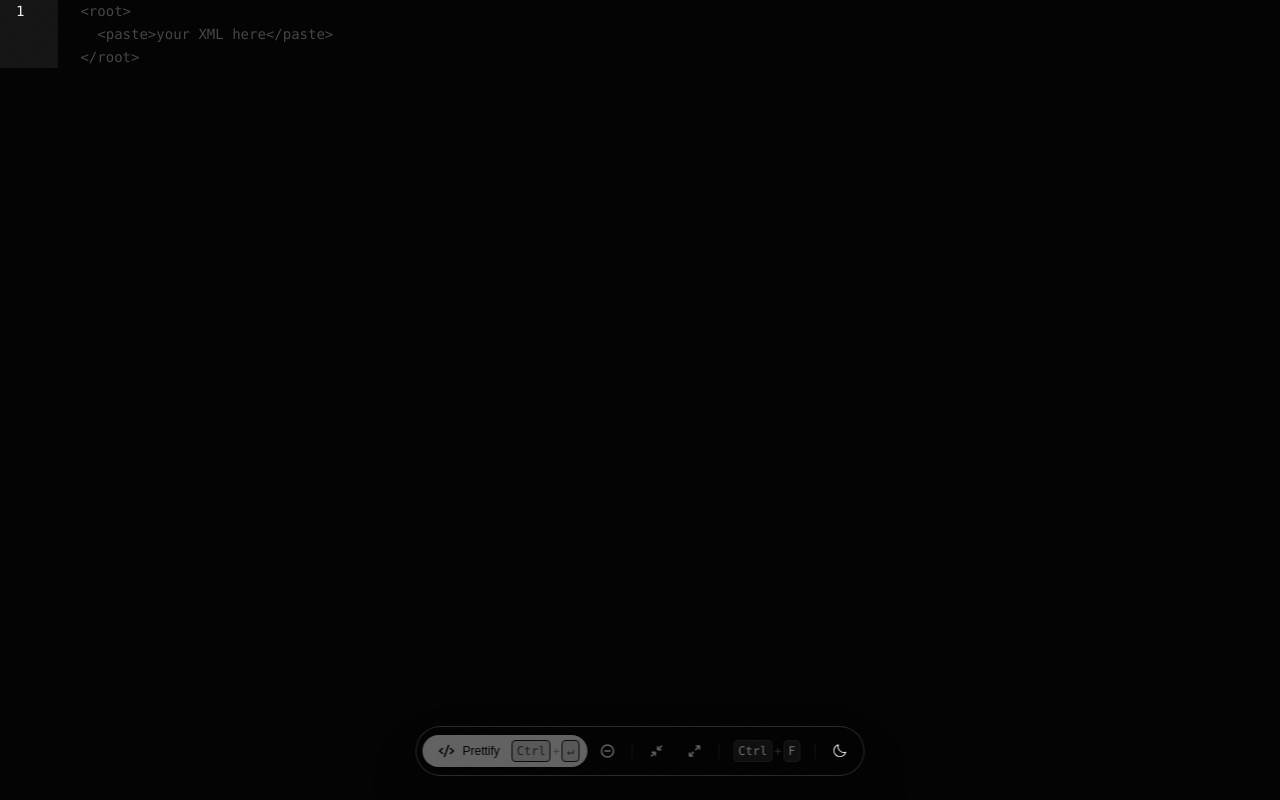
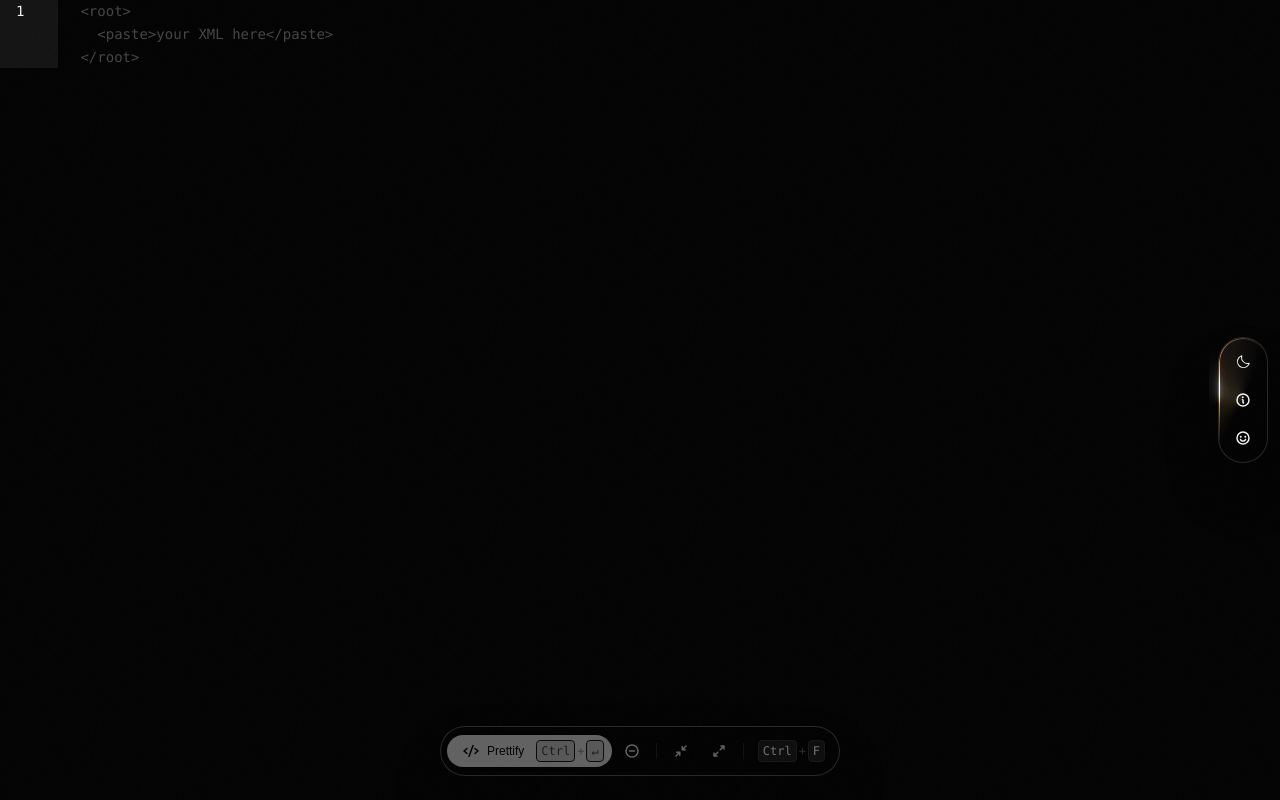
Before and after one commit to geldopc/myXmlFormatter, a React (Vite) app: page / in a window 1280 px wide. Built offline with nearby package versions, Linux system fonts and the light colour scheme.

Commit message:
feat: add SideToolbar with ThemeToggle, Info, Comic — move ThemeToggle out of bottom bar

```diff
--- /dev/null
+++ b/src/components/modules/SideToolbar/index.tsx
@@ -0,0 +1,72 @@
+import { Button } from "@elements/Button";
+import { Tooltip } from "@elements/Tooltip";
+import { useTheme } from "@hooks/Theme";
+import { InfoIcon, SmileyIcon } from "@phosphor-icons/react";
+import { BorderGlow } from "@widgets/BorderGlow";
+import { ThemeToggle } from "@widgets/ThemeToggle";
+
+interface SideToolbarProps {
+  onInfoOpen: () => void;
+  onComicOpen: () => void;
+}
+
+export function SideToolbar({ onInfoOpen, onComicOpen }: SideToolbarProps) {
+  const { theme } = useTheme();
+  const isDark =
+    theme === "system"
+      ? window.matchMedia("(prefers-color-scheme: dark)").matches
+      : theme === "dark";
+
+  return (
+    <div
+      id="side-toolbar-pos"
+      className="fixed right-3 top-1/2 z-50 -translate-y-1/2"
+      style={{ animation: "slide-up 0.5s cubic-bezier(0.16,1,0.3,1) both" }}
+    >
+      <BorderGlow
+        borderRadius={9999}
+        backgroundColor="color-mix(in oklch, var(--background) 85%, transparent)"
+        glowColor={isDark ? "0 0 90" : "38 65 28"}
+        glowRadius={10}
+        glowIntensity={0.5}
+        coneSpread={10}
+        edgeSensitivity={10}
+        colors={isDark ? ["#D4A853", "#B8B8C0", "#B07D5A"] : ["#1a1a1a", "#8B6914", "#7A4522"]}
+        borderColor={isDark ? undefined : "rgb(0 0 0 / 12%)"}
+        fillOpacity={0.08}
+        className="backdrop-blur-xl"
+        animated
+        animatedDelay={4000}
+        sweepReverse
+      >
+        <div id="side-toolbar" className="flex flex-col items-center gap-0.5 px-1.5 py-1.5">
+          <ThemeToggle />
+
+          <Tooltip label="wait, what does this do?" side="left">
+            <Button
+              id="btn-info"
+              variant="ghost"
+              size="icon"
+              onClick={onInfoOpen}
+              className="rounded-full"
+            >
+              <InfoIcon weight="bold" />
+            </Button>
+          </Tooltip>
+
+          <Tooltip label="stall for time" side="left">
+            <Button
+              id="btn-comic"
+              variant="ghost"
+              size="icon"
+              onClick={onComicOpen}
+              className="rounded-full"
+            >
+              <SmileyIcon weight="bold" />
+            </Button>
+          </Tooltip>
+        </div>
+      </BorderGlow>
+    </div>
+  );
+}
--- /dev/null
+++ b/src/hooks/FocusTrap/index.ts
@@ -0,0 +1,47 @@
+import * as React from "react";
+
+const FOCUSABLE =
+  'a[href],button:not([disabled]),input:not([disabled]),textarea:not([disabled]),select:not([disabled]),[tabindex]:not([tabindex="-1"])';
+
+export function useFocusTrap<T extends HTMLElement>(
+  ref: React.RefObject<T | null>,
+  active: boolean
+) {
+  React.useEffect(() => {
+    if (!active) return;
+    const container = ref.current;
+    if (!container) return;
+
+    const previouslyFocused = document.activeElement as HTMLElement | null;
+
+    const focusables = () =>
+      Array.from(container.querySelectorAll<HTMLElement>(FOCUSABLE)).filter(
+        (el) => el.offsetParent !== null
+      );
+
+    if (!container.contains(document.activeElement)) {
+      focusables()[0]?.focus();
+    }
+
+    function onKeyDown(e: KeyboardEvent) {
+      if (e.key !== "Tab") return;
+      const list = focusables();
+      if (list.length === 0) return;
+      const first = list[0];
+      const last = list[list.length - 1];
+      if (e.shiftKey && document.activeElement === first) {
+        e.preventDefault();
+        last.focus();
+      } else if (!e.shiftKey && document.activeElement === last) {
+        e.preventDefault();
+        first.focus();
+      }
+    }
+
+    container.addEventListener("keydown", onKeyDown);
+    return () => {
+      container.removeEventListener("keydown", onKeyDown);
+      previouslyFocused?.focus?.();
+    };
+  }, [ref, active]);
+}
--- a/src/pages/Home/index.tsx
+++ b/src/pages/Home/index.tsx
@@ -18,7 +18,7 @@ import { isMac } from "@utils/platform";
 import { formatXml, minifyXml, sanitizeXml } from "@utils/xml";
 import { BorderGlow } from "@widgets/BorderGlow";
 import { FindReplace } from "@widgets/FindReplace";
-import { ThemeToggle } from "@widgets/ThemeToggle";
+import { SideToolbar } from "@modules/SideToolbar";
 import * as React from "react";
 import { toast } from "sonner";
 import { useTheme } from "@hooks/Theme";
@@ -35,6 +35,8 @@ export function Home() {
   const [isDragging, setIsDragging] = React.useState(false);
   const [urlLoaded, setUrlLoaded] = React.useState(false);
   const [isFindOpen, setIsFindOpen] = React.useState(false);
+  const [isComicOpen, setIsComicOpen] = React.useState(false);
+  const [isInfoOpen, setIsInfoOpen] = React.useState(false);
 
   const [burst, setBurst] = React.useState(0);
   const [themeAnim, setThemeAnim] = React.useState<{ key: number; variant: "sun" | "moon" }>({
@@ -392,11 +394,13 @@ export function Home() {
               </>
             )}
           </span>
-          <div className="mx-1 h-4 w-px bg-border/70" />
-          <ThemeToggle />
         </div>
         </BorderGlow>
       </div>
+      <SideToolbar
+        onInfoOpen={() => setIsInfoOpen(true)}
+        onComicOpen={() => setIsComicOpen(true)}
+      />
       <React.Suspense fallback={null}>
         <ThemeOverlay
           triggerKey={themeAnim.key}
```
